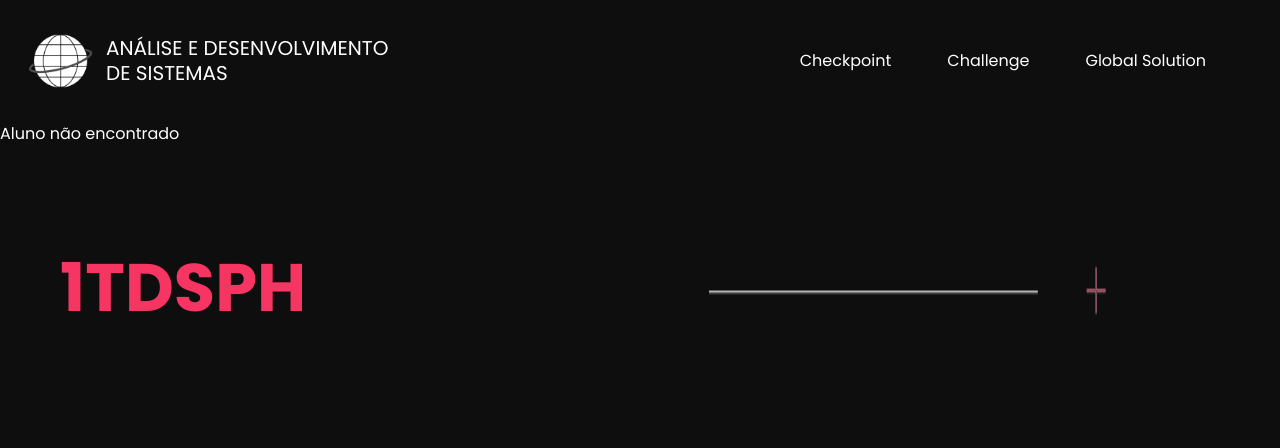
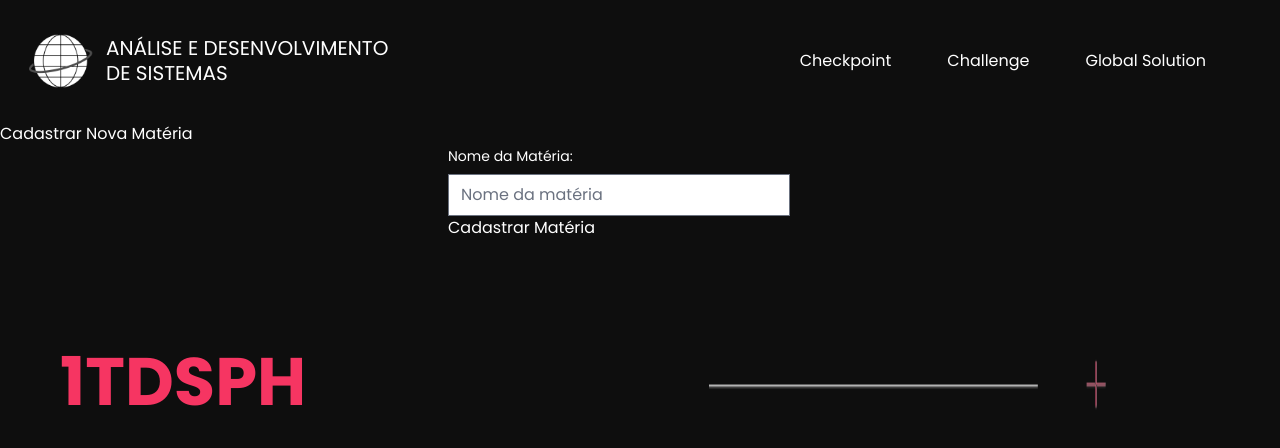
Before and after one commit to ISRAEL2491/CP6-Front-end, a Next.js app in the folder my-app/: page /alunos/aluno/nova-materia in a window 1280 px wide. Shown: the top 448 px of the page. Built offline with nearby package versions, Linux system fonts and the light colour scheme.

Commit message:
Botão para criar Nova Matéria

```diff
--- a/my-app/src/app/alunos/aluno/[id]/page.tsx
+++ b/my-app/src/app/alunos/aluno/[id]/page.tsx
@@ -188,6 +188,9 @@ export default function Aluno({ params }: { params: { id: string } }) {
         <button onClick={handleEditToggle} className="botao-editar">
           {editMode ? "Cancelar" : "Editar"}
         </button>
+        <Link href={`/alunos/aluno/${aluno.id}/nova-materia`} className="botao-editar">
+          Nova Matéria
+        </Link>
 
       </section>
 
--- /dev/null
+++ b/my-app/src/app/alunos/aluno/nova-materia/page.tsx
@@ -0,0 +1,74 @@
+"use client";
+
+import { useRouter } from "next/navigation";
+import { useState } from "react";
+import { Materia } from "@/type";
+
+export default function NovaMateria({ params }: { params: { id: string } }) {
+  const router = useRouter();
+  const alunoId = Number(params.id);
+
+  const [materia, setMateria] = useState<Materia>({
+    id: 0,
+    nome: "",
+    checkpoints: [],
+    challenges: [],
+    globalSolutions: [],
+  });
+
+  const handleSubmit = async (e: React.FormEvent<HTMLFormElement>) => {
+    e.preventDefault();
+
+    if (!materia.nome) {
+      alert("Por favor, preencha o nome da matéria.");
+      return;
+    }
+
+    try {
+      const response = await fetch(
+        `${process.env.NEXT_PUBLIC_API_BASE_URL}/alunos/${alunoId}/materias`,
+        {
+          method: "POST",
+          headers: {
+            "Content-Type": "application/json",
+          },
+          body: JSON.stringify(materia),
+        }
+      );
+
+      if (response.ok) {
+        alert("Matéria cadastrada com sucesso!");
+        router.push(`/alunos/${alunoId}`);
+      } else {
+        alert("Erro ao cadastrar matéria.");
+      }
+    } catch (error) {
+      console.error("Erro ao cadastrar matéria:", error);
+      alert("Erro ao cadastrar matéria. Tente novamente mais tarde.");
+    }
+  };
+
+  return (
+    <div>
+      <h1>Cadastrar Nova Matéria</h1>
+      <form onSubmit={handleSubmit} className="max-w-sm mx-auto">
+        <div>
+          <label htmlFor="nomeMateria" className="block mb-2 text-sm font-medium">
+            Nome da Matéria:
+          </label>
+          <input
+            type="text"
+            id="nomeMateria"
+            value={materia.nome}
+            onChange={(e) => setMateria({ ...materia, nome: e.target.value })}
+            placeholder="Nome da matéria"
+            required
+          />
+        </div>
+        <div>
+          <button type="submit">Cadastrar Matéria</button>
+        </div>
+      </form>
+    </div>
+  );
+}
--- a/my-app/src/components/Menu/Menu.tsx
+++ b/my-app/src/components/Menu/Menu.tsx
@@ -9,6 +9,7 @@ export default function Menu() {
           <li><Link href="/alunos/aluno/558470">Carlos Souza</Link></li>
           <li><Link href="/alunos/aluno/558575">Maria Brigidio</Link></li>
           <li><Link href="/alunos/aluno/558577">Marcus Calazans</Link></li>
+
         </ul>
       </nav>
     </div>
--- a/my-app/src/pages/api/alunos.ts
+++ b/my-app/src/pages/api/alunos.ts
@@ -203,12 +203,12 @@ const alunos = [
     ]
   },
   {
-    id: 558578,
+    id: 558470,
     nome: "Carlos",
-    idade: 21,
-    foto: "/assets/carlos.png",
+    idade: 18,
+    foto: "/assets/carlos.jpg",
     descricao: "Estudante com habilidades sólidas em lógica e design.",
-    hardSkills: ["Python", "Node.js", "MongoDB"],
+    hardSkills: ["Python", "Node.js", "SQL"],
     softSkills: ["Trabalho em equipe", "Resiliência", "Comunicação"],
     materias: [
       {
```
Also changed, not shown: my-app/public/assets/carlos.jpg (added), my-app/public/assets/carlos.png (deleted).
